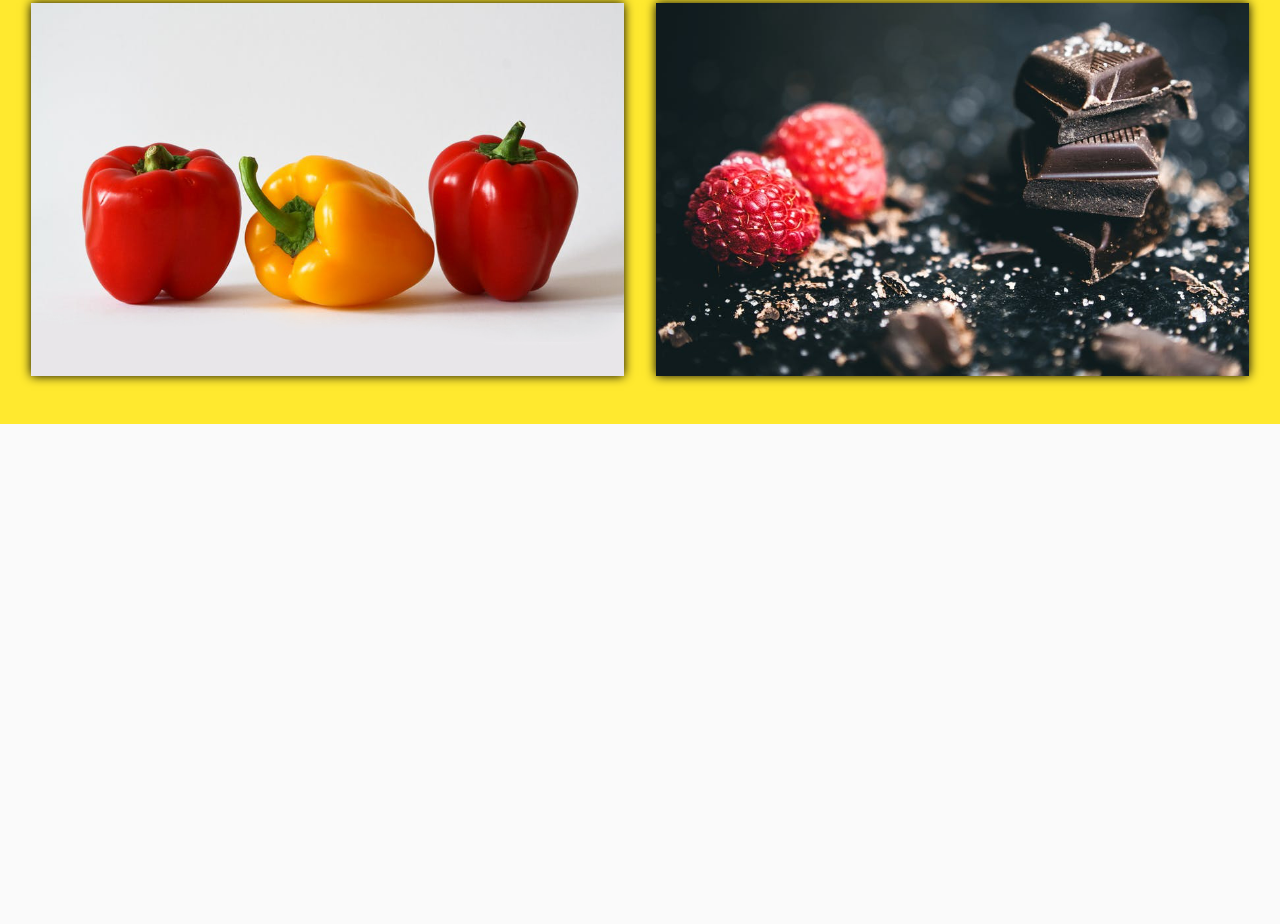
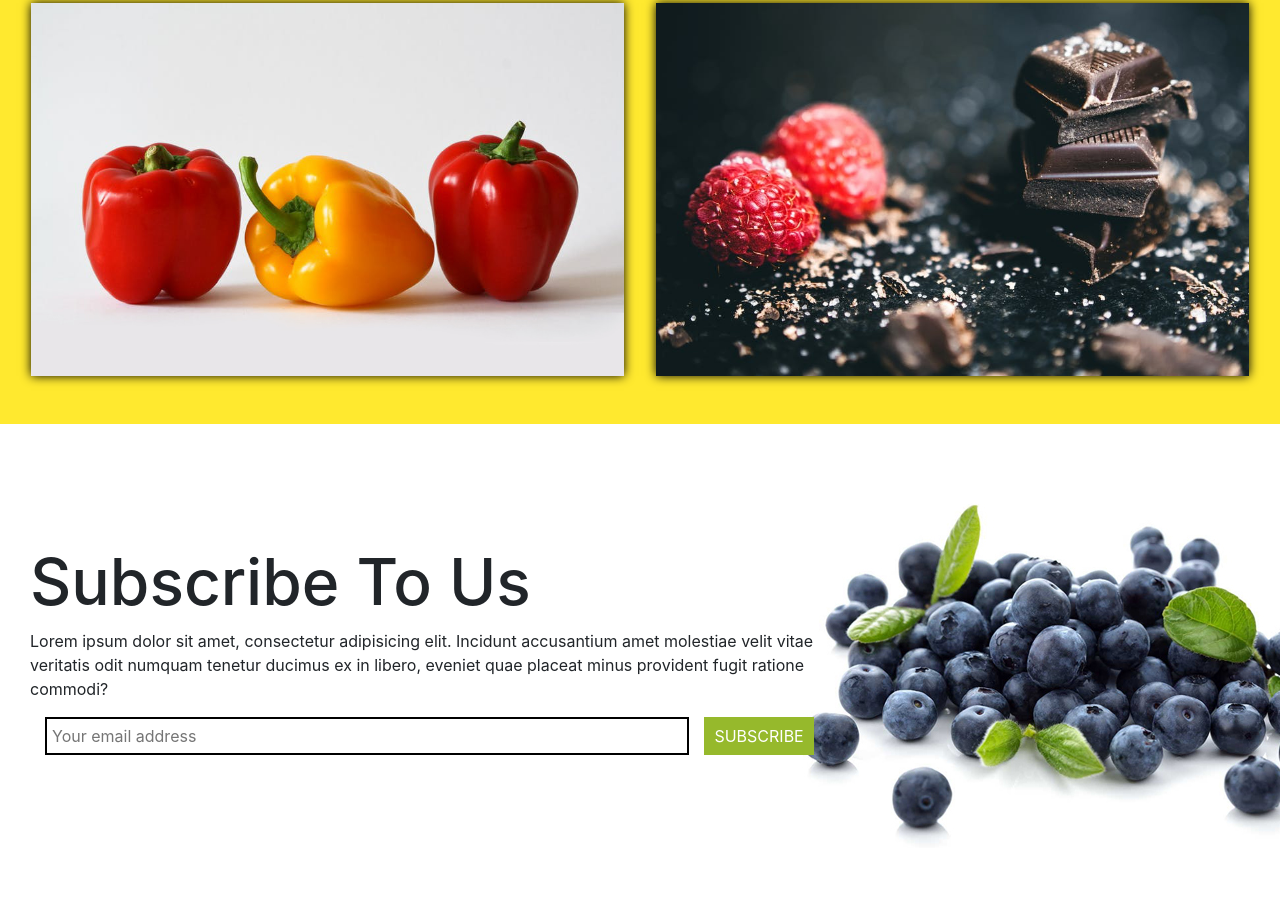
Before and after one commit to kedziorap/week2, a website: page index.html in a window 1280 px wide. Shown: the part 2876-3800 px from the top of the page. Before the commit the page ends 3300 px from the top, so only its background shows below. Drawn offline with nearby package versions, Linux system fonts and the light colour scheme.

Commit message:
Add subscribe

```diff
--- a/index.html
+++ b/index.html
@@ -1,5 +1,5 @@
 <!DOCTYPE html>
-<html>
+<html lang="zxx">
 <head>
     <meta charset="utf-8">
     <meta name="viewport" content="width=device-width, initial-scale=1.0">
@@ -145,6 +145,30 @@
                 </div>
             </div>
         </section>
+        <section class="subscribe">
+            <div class="my-container">
+                <div class="row subscribe">
+                    <div class="col-sm-8 col-10 mr-auto d-flex align-items-center ">
+                        <div>
+                            <h2>Subscribe To Us</h2>
+                            <p>Lorem ipsum dolor sit amet, consectetur adipisicing elit. Incidunt accusantium amet molestiae velit vitae veritatis odit numquam tenetur ducimus ex in libero, eveniet quae placeat minus provident fugit ratione commodi?</p>
+                            <form class="my-form mb-5">
+                               <div class="my-container">
+                                   <div class="row">
+                                       <div class="col-10">
+                                           <input type="email" class="" placeholder="Your email address" required>
+                                       </div>
+                                       <div class="col-2">
+                                           <button type="submit" >SUBSCRIBE</button>
+                                       </div>
+                                   </div>
+                               </div>
+                            </form>
+                        </div>
+                    </div>
+                </div>
+            </div>
+        </section>
     </div>
     <script src="https://code.jquery.com/jquery-3.3.1.slim.min.js" integrity="sha384-q8i/X+965DzO0rT7abK41JStQIAqVgRVzpbzo5smXKp4YfRvH+8abtTE1Pi6jizo" crossorigin="anonymous"></script>
     <script src="https://cdnjs.cloudflare.com/ajax/libs/popper.js/1.14.3/umd/popper.min.js" integrity="sha384-ZMP7rVo3mIykV+2+9J3UJ46jBk0WLaUAdn689aCwoqbBJiSnjAK/l8WvCWPIPm49" crossorigin="anonymous"></script>
--- a/sass/style.scss
+++ b/sass/style.scss
@@ -167,6 +167,18 @@ body {
     }
 }
 
+//SUBSCRIBE
+
+.subscribe {
+    min-height: 500px;
+    background-image: url(../img/2_10.jpg);
+    background-position: center;
+    background-size: cover;
+    h2 {
+        font-size: 4em;
+    }
+}
+
 @media (max-width: 767.98px) {
     .main-header {
         background-position: 38% 0;
@@ -182,6 +194,30 @@ body {
             font-size: 3em;
         }
     }
+    .subscribe {
+        min-height: 400px;
+        h2 {
+            font-size: 3em;
+        }
+    }
+}
+.my-form {
+    input {
+        width: 100%;
+        padding: 5px;
+        border: 2px solid black;
+    }
+    button {
+        padding: 7px 10px;
+        background: #96b92c;
+        color: white;
+        border: 0;
+        cursor: pointer;
+    }
+    [class*="col-"]:first-of-type {
+        padding: 0;
+    }
+
 }
 
 @media (max-width: 575.98px) {
@@ -190,5 +226,8 @@ body {
             width: 100%;
         }
     }
+    .subscribe {
+        min-height: 300px;
+    }
 
 }
```
Also changed, not shown: css/style.css, 1 other file.
